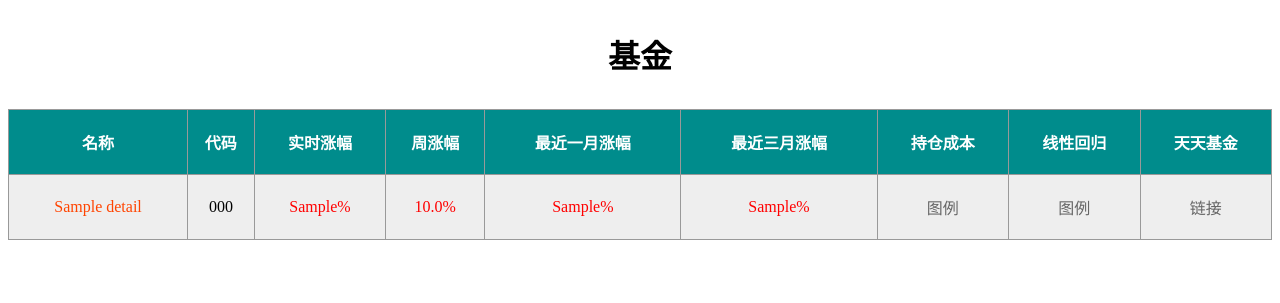
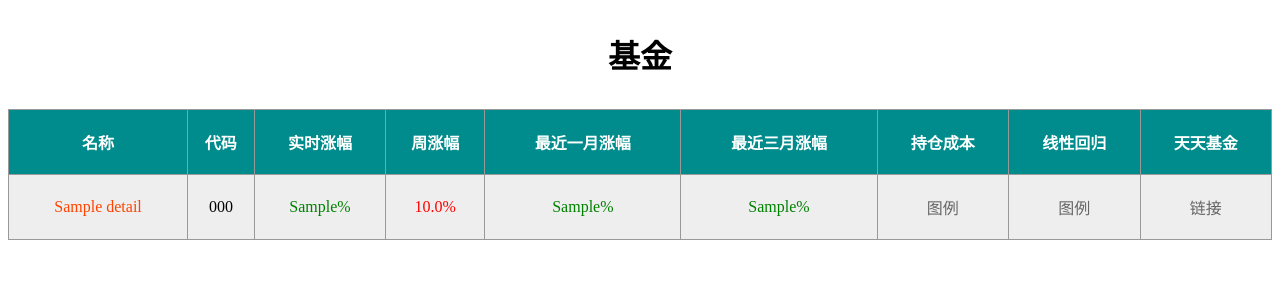
Before and after one commit to guodongggg/fund, a Flask app: template templates/index.html in a window 1280 px wide. Shown: the part 260-563 px from the top of the page. Run offline with Flask 2, Linux system fonts and the light colour scheme; the template is opened without the code that fills it: most values are stand-ins (such as "Sample title", 1, 10 or a date in 2020).

Commit message:
通过JS判断涨跌

```diff
--- /dev/null
+++ b/static/redorgreen.js
@@ -0,0 +1,13 @@
+function redorgreen(){
+    var num = document.getElementsByClassName('num');
+    var list = Array.from(num);
+    list.map(function(item){
+        value = item.textContent.replace('%','');
+        if (value > 0){
+            item.style.color = 'red';
+        }
+        else {
+            item.style.color = 'green';
+        }
+    })}
+redorgreen();
--- a/templates/index.html
+++ b/templates/index.html
@@ -8,11 +8,10 @@
 	<link rel="icon" href="{{url_for('static', filename='title.ico')}}">
 	<script src="{{url_for('static',filename='time.js')}}"></script>
     <script type="text/javascript">
-        function disp_alert()
-        {
-        alert("Email: guodongggg@gmail.com")
+        function disp_alert(){
+        	alert("Email: guodongggg@gmail.com");
         }
-    </script>
+	</script>
 </head>
 <body>
 <ul>
@@ -43,12 +42,8 @@
 			{% if i.name=='沪深300' or i.name=='上证指数' %}
 				<td>{{i.name}}</td>
 				<td>{{i.price}}</td>
-				<td>{{i.priceChange}}</td>
-				{% if i.changePercent|float > 0 %}
-					<td style='color:red'>{{i.changePercent}}%</td>
-				{% else %}
-					<td style='color:green'>{{i.changePercent}}%</td>
-				{% endif %}
+				<td >{{i.priceChange}}</td>
+				<td class="num">{{i.changePercent}}%</td>
 				<td>{{i.date}}</td>
 			{% endif %}
 		</tr>
@@ -59,11 +54,7 @@
 			<td>
 				<a href="/xalpha_all_td"  style='color: #666;text-decoration: none;' target="_blank">整体持仓表格</a>
 			</td>
-			{% if average|float > 0 %}
-				<td style='color:red'>{{average}}%</td>
-			{% else %}
-				<td style='color:green'>{{average}}%</td>
-			{% endif %}
+			<td class="num">{{average}}%</td>
 			<td>
 				<a href="/xalpha_all"  style='color: #666;text-decoration: none;' target="_blank">整体持仓概览</a>
 			</td>
@@ -90,26 +81,10 @@
 		<tr>
 			<td>{{i.name}}</td>
 			<td>{{i.code}}</td>
-			{% if i.expectGrowth|float > 0 %}
-				<td style='color:red'>{{i.expectGrowth}}%</td>
-			{% else %}
-				<td style='color:green'>{{i.expectGrowth}}%</td>
-			{% endif %}
-			{% if i.lastWeekGrowth|float > 0 %}
-				<td style='color:red'>{{i.lastWeekGrowth|float|round(2)}}%</td>
-			{% else %}
-				<td style='color:green'>{{i.lastWeekGrowth|float|round(2)}}%</td>
-			{% endif %}
-			{% if i.lastMonthGrowth|float > 0 %}
-				<td style='color:red'>{{i.lastMonthGrowth}}%</td>
-			{% else %}
-				<td style='color:green'>{{i.lastMonthGrowth}}%</td>
-			{% endif %}
-			{% if i.lastThreeMonthsGrowth|float > 0 %}
-				<td style='color:red'>{{i.lastThreeMonthsGrowth}}%</td>
-			{% else %}
-				<td style='color:green'>{{i.lastThreeMonthsGrowth}}%</td>
-			{% endif %}
+			<td class="num">{{i.expectGrowth}}%</td>
+			<td class="num">{{i.lastWeekGrowth|float|round(2)}}%</td>
+			<td class="num">{{i.lastMonthGrowth}}%</td>
+			<td class="num">{{i.lastThreeMonthsGrowth}}%</td>
 			<td>
 				<a href="/{{i.code}}/xalpha_cccb" style='color: #666;text-decoration: none;' target="_blank">图例</a>
 			</td>
@@ -122,5 +97,6 @@
 		</tr>
 	{% endfor %}
 </table>
+<script src="{{url_for('static',filename='redorgreen.js')}}"></script>
 </body>
 </html>
```
